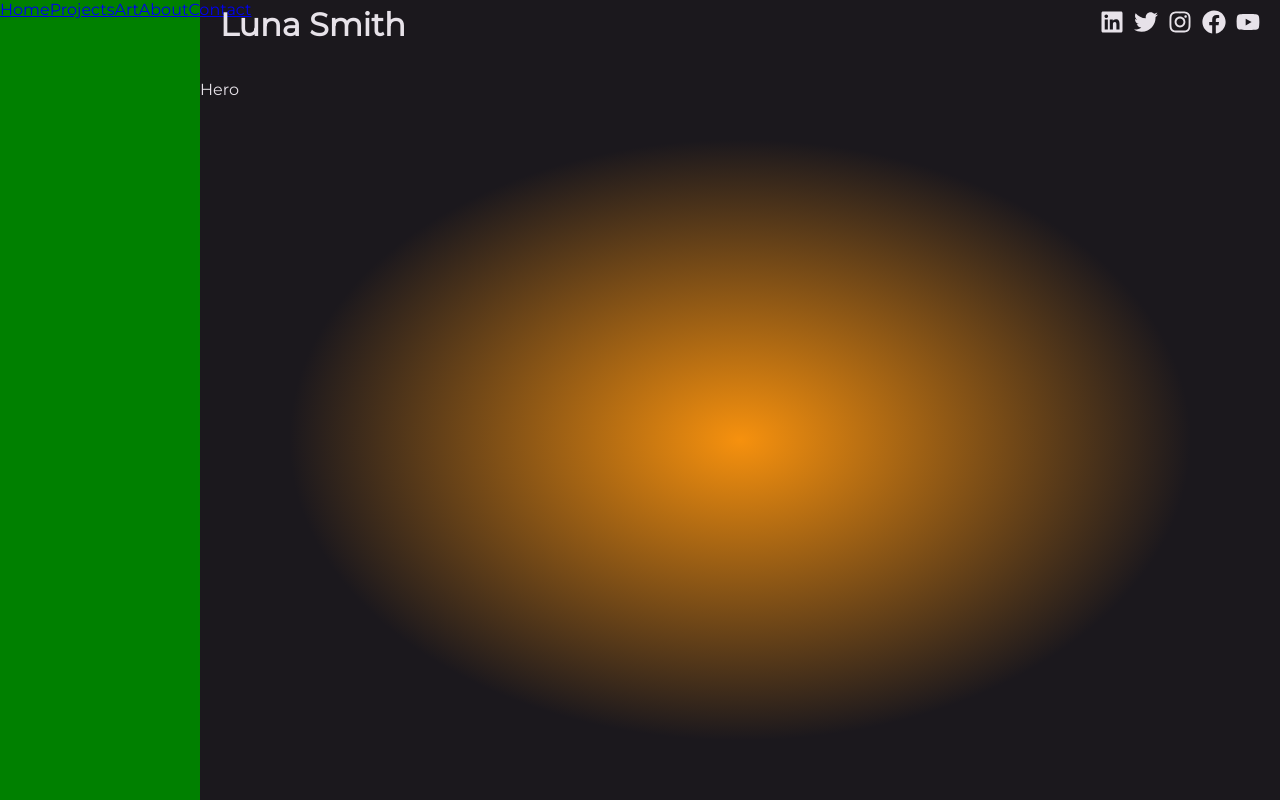
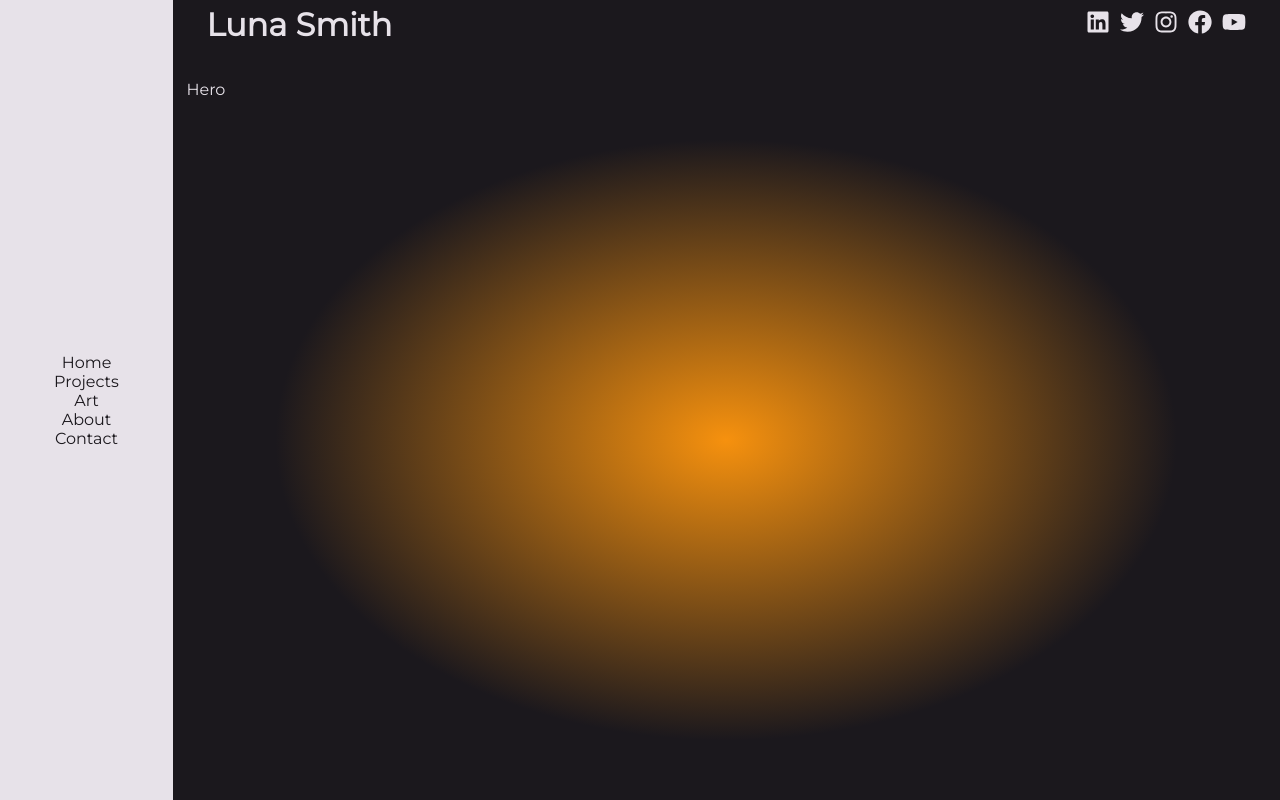
Before and after one commit to Lu-Smith/new_react_portfolio_sass, a React (Create React App) app: page / in a window 1280 px wide. Built offline with nearby package versions, Linux system fonts and the light colour scheme.

Commit message:
Updated styling in Home

```diff
--- a/src/styles/_base.scss
+++ b/src/styles/_base.scss
@@ -0,0 +1,8 @@
+a {
+    text-decoration: none;
+    color: $primary-color;
+
+    &:hover {
+        color: $focus-color;
+    }
+}
--- a/src/styles/_mixins.scss
+++ b/src/styles/_mixins.scss
@@ -4,7 +4,7 @@
     justify-content: $jc;
 }
 
-@mixin flexDirection($jc, $fd) {
+@mixin flex-direction($jc, $fd) {
     display: flex;
     align-items: center;
     justify-content: $jc;
--- a/src/styles/_variables.scss
+++ b/src/styles/_variables.scss
@@ -1,9 +1,11 @@
 //colors
 $primary-color: rgb(231, 226, 233);
+$secondary-color: rgb(27, 24, 29);
 $focus-color: rgb(246, 145, 14);
 
 //backgrounds
 $primary-background: rgb(27, 24, 29);
+$secondary-background: rgb(231, 226, 233);
 $hero-background: radial-gradient($focus-color 0%, $primary-background 59%);
 
 //font-size
--- a/src/styles/app.scss
+++ b/src/styles/app.scss
@@ -6,7 +6,6 @@
 @import './hero.scss';
 @import './navbar.scss';
 
-
 .App {
     width: 100vw;
     height: 100vh;
--- a/src/styles/home.scss
+++ b/src/styles/home.scss
@@ -1,10 +1,10 @@
 .Home {
-    @include flexDirection(space-between, row);
+    @include flex-direction(center, row);
     width: 100%;
     height: 100%;
 
     .mainContainer {
-        @include flexDirection(center, column);
+        @include flex-direction(center, column);
         width: 100%;
         height: 100%;
     }
--- a/src/styles/navbar.scss
+++ b/src/styles/navbar.scss
@@ -1,18 +1,11 @@
 .Navbar {
-    @include flexDirection(space-between, row);
+    @include flex-direction(space-between, row);
     padding: $primary-padding;
     position: fixed;
     top: 5px;
     width: calc(100vw - 200px);
 
     a {
-        text-decoration: none;
-        color: $primary-color;
-
-        &:hover {
-            color: $focus-color;
-        }
-
         h1 {
             flex:1;
         }
@@ -20,7 +13,7 @@
 
     .socialLinks {
         flex:2;
-        @include flex(center, end);
+        @include flex(center, flex-end);
         gap: 10px;
         font-size: $nav-font-size;
     }
--- a/src/styles/sidebar.scss
+++ b/src/styles/sidebar.scss
@@ -1,5 +1,10 @@
 .Sidebar {
-    background-color: green;
+    background-color: $secondary-background;
     height: 100%;
     width: 200px;
+    @include flex-direction(center, column);
+
+    a {
+        color: $secondary-color;
+    }
 }
```
